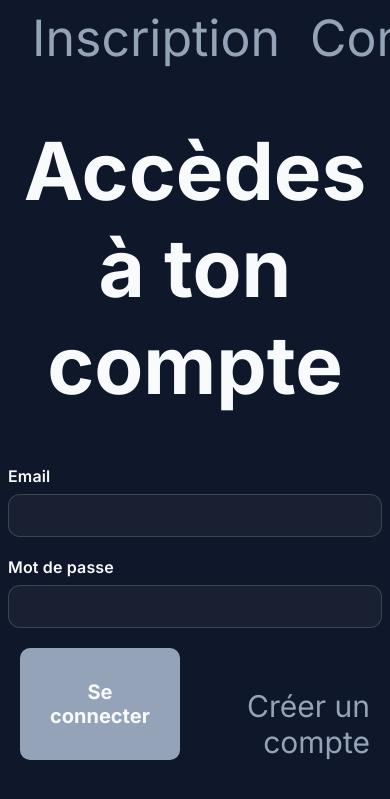
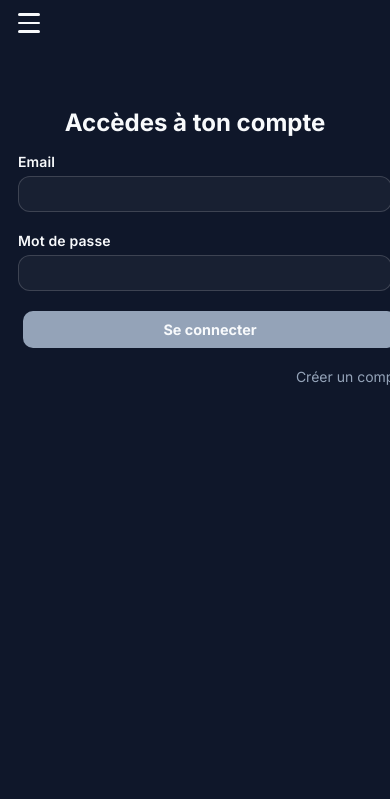
Before and after one commit to timeo-grrd/syst-me-gestion-des-utilisateur-, a PHP site: page /login.php in a window 390 px wide; the page is wider, and only the part inside the window is pictured. Shown: the top 799 px of that part. Run offline with PHP 8.4, Linux system fonts and the light colour scheme; some web fonts are replaced.

Commit message:
ajout du responsive pour téléphone sur tous les fichier

```diff
--- a/burger.css
+++ b/burger.css
@@ -71,3 +71,48 @@
     color: var(--text-principal);
     background-color: rgba(255, 255, 255, 0.05);
 }
+
+/* ===== RESPONSIVE BURGER ===== */
+
+@media (max-width: 768px) {
+    .burger-btn {
+        top: 15px;
+        left: 15px;
+    }
+
+    .sidenav {
+        width: 250px;
+        padding: 50px 0 20px 0;
+    }
+
+    .sidenav a {
+        padding: 12px 20px;
+        font-size: 15px;
+    }
+}
+
+@media (max-width: 480px) {
+    .burger-btn {
+        top: 12px;
+        left: 12px;
+    }
+
+    .burger-line {
+        width: 22px;
+        height: 2.5px;
+    }
+
+    .sidenav {
+        width: 100%;
+        left: -100%;
+    }
+
+    .sidenav a {
+        padding: 12px 15px;
+        font-size: 14px;
+    }
+
+    .sidenav .close-btn {
+        font-size: 24px;
+    }
+}
--- a/login.php
+++ b/login.php
@@ -85,11 +85,27 @@ if (!$user || !password_verify($password, $user['password'])){
     <meta name="viewport" content="width=device-width, initial-scale=1.0">
     <title>Connexion</title>
     <link rel="stylesheet" href="style.css">
+    <link rel="stylesheet" href="burger.css">
     <link rel="preconnect" href="https://fonts.googleapis.com">
     <link rel="preconnect" href="https://fonts.gstatic.com" crossorigin>
     <link href="https://fonts.googleapis.com/css2?family=Inter:ital,opsz,wght@0,14..32,100..900;1,14..32,100..900&family=Kedebideri:wght@400;500;600;700;800;900&family=Roboto:ital,wght@0,100..900;1,100..900&display=swap" rel="stylesheet">
 </head>
 <body>
+    <!-- Menu Burger -->
+    <button id="openBtn" class="burger-btn">
+      <span class="burger-line"></span>
+      <span class="burger-line"></span>
+      <span class="burger-line"></span>
+    </button>
+
+    <div id="mySidenav" class="sidenav">
+      <button id="closeBtn" class="close-btn">&times;</button>
+      <a href="index.html">Accueil</a>
+      <a href="register.php">Inscription</a>
+      <a href="login.php">Connexion</a>
+    </div>
+
+    <!-- Navigation principale -->
     <header>
     <nav class="navigation">
         <li><a href="index.html">Accueil</a></li>
@@ -115,5 +131,6 @@ if (!$user || !password_verify($password, $user['password'])){
         </div>
     </div>
     </form>
+    <script src="burger.js"></script>
 </body>
 </html>
--- a/style.css
+++ b/style.css
@@ -42,6 +42,10 @@ nav li  a {
     :hover {
     color: var(--text-principal);
 }
+}
+
+header {
+    display: block;
 }
 
 .field {
@@ -132,3 +136,87 @@ nav li  a {
     display: none;
     background: black;
 }
+
+/* ===== RESPONSIVE ===== */
+
+/* Mobile */
+@media (max-width: 768px) {
+    .bvn {
+        font-size: 2rem;
+        margin-top: 50px;
+    }
+
+    .navigation {
+        display: none;
+    }
+
+    header {
+        padding: 20px;
+    }
+
+    nav {
+        padding: 20px;
+    }
+
+    .field {
+        max-width: 100%;
+        padding: 0 15px;
+    }
+
+    .field input {
+        font-size: 16px;
+        padding: 10px 12px;
+    }
+
+    .login-link {
+        max-width: 100%;
+        padding: 0 15px;
+        font-size: 16px;
+        margin-top: 20px;
+    }
+
+    .actions {
+        max-width: 100%;
+        padding: 0 15px;
+        flex-direction: column;
+    }
+
+    .bouton {
+        width: 100%;
+        font-size: 0.95rem;
+        padding: 12px 20px;
+    }
+}
+
+/* Petit mobile */
+@media (max-width: 480px) {
+    .bvn {
+        font-size: 1.5rem;
+        margin-top: 60px;
+    }
+
+    .field {
+        padding: 0 10px;
+        gap: 6px;
+    }
+
+    .field label {
+        font-size: 14px;
+    }
+
+    .field input {
+        font-size: 16px;
+        padding: 8px 10px;
+    }
+
+    .login-link {
+        padding: 0 10px;
+        font-size: 14px;
+    }
+
+    .bouton {
+        width: 100%;
+        font-size: 0.9rem;
+        padding: 10px 15px;
+    }
+}
```
Also changed, not shown: register.php (+17 -1 lines).
